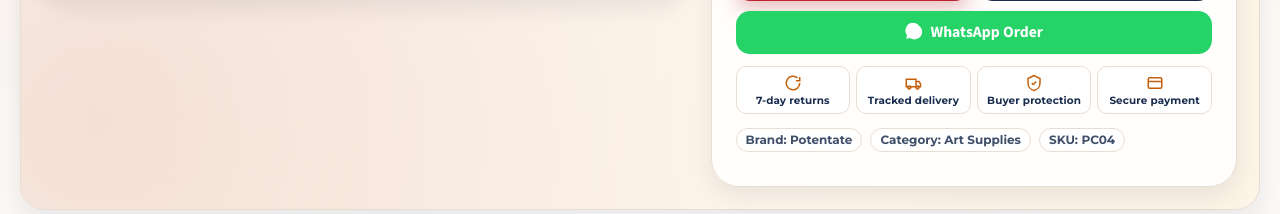
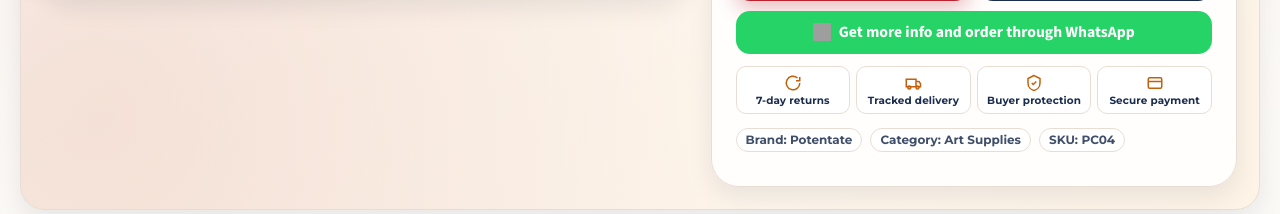
Before and after one commit to Dinu-Sri/watercolorlk-test-erp, a PHP site: the page made by product.php in a window 1280 px wide. Shown: the part 832-1046 px from the top of the page. Run offline with PHP 8.4, Linux system fonts and the light colour scheme; data comes from the database, SQL or seed files in the repository; tables that the repository leaves empty hold one stand-in row (values such as "Sample post"); some libraries are stand-ins or nearby versions; grey boxes are pictures that could not be loaded.

Commit message:
feat(product): update WhatsApp CTA copy by stock state and use asset SVG icon

```diff
--- a/product.php
+++ b/product.php
@@ -191,6 +191,9 @@ if ($product && $slug === '' && $erpId > 0 && !headers_sent()) {
 $stock = $product ? (float)$product['stock_qty'] : 0;
 $stockPercent = $stock <= 0 ? 0 : min(100, max(12, (int)($stock * 10)));
 $isOutOfStock = $stock <= 0;
+$waButtonText = $isOutOfStock
+    ? 'Ask support when this item will be back in stock'
+    : 'Get more info and order through WhatsApp';
 
 $today = new DateTimeImmutable('today');
 $deliveryStart = addWorkingDays($today, 2);
@@ -1192,7 +1195,7 @@ if ($baseHref === '') {
         font: 700 .98rem/1.2 'Source Sans 3', sans-serif;
         display: inline-flex; align-items: center; justify-content: center; gap: 8px;
     }
-    .btn-wa svg { width: 18px; height: 18px; }
+    .btn-wa img { width: 18px; height: 18px; display: block; }
 
     /* Trust tiles row (right column) — compact, clickable */
     .trust-row {
@@ -1566,9 +1569,9 @@ include __DIR__ . '/partials/site-header.php';
                     <button class="btn-buy" onclick="submitOrder('payhere')" <?= $isOutOfStock ? 'disabled' : '' ?>>Buy Now — Checkout</button>
                     <button class="btn-cart" type="button" onclick="addToCart()" <?= $isOutOfStock ? 'disabled' : '' ?>>Add to Cart</button>
                 </div>
-                <button class="btn-wa" type="button" onclick="openWhatsAppOrder()" <?= $isOutOfStock ? 'disabled' : '' ?>>
-                    <svg viewBox="0 0 24 24" fill="currentColor" aria-hidden="true"><path d="M20 3.5A10 10 0 0 0 4 16l-1 5 5-1A10 10 0 1 0 20 3.5z"/></svg>
-                    WhatsApp Order
+                <button class="btn-wa" type="button" onclick="openWhatsAppOrder()">
+                    <img src="assets/images/whatsapp-svgrepo-com.svg" alt="" aria-hidden="true">
+                    <?= htmlspecialchars($waButtonText) ?>
                 </button>
 
                 <div class="trust-row">
@@ -1814,7 +1817,11 @@ function submitOrder(/* paymentMethod */) {
 
 function openWhatsAppOrder() {
     const qty = Number(document.getElementById('qty').value || 1);
-    const text = encodeURIComponent(`Hi Watercolor.LK, I want to order ${product.name} (Qty: ${qty}).`);
+    const text = encodeURIComponent(
+        <?= $isOutOfStock
+            ? '`Hi Watercolor.LK support team, ' . '${product.name}' . ' is out of stock. Can you let me know when it will be available again? I want to place an order.`'
+            : '`Hi Watercolor.LK, I need more info about ' . '${product.name}' . ' and want to place an order (Qty: ' . '${qty}' . ').`' ?>
+    );
     window.open(`https://wa.me/94700000000?text=${text}`, '_blank');
 }
 
```
